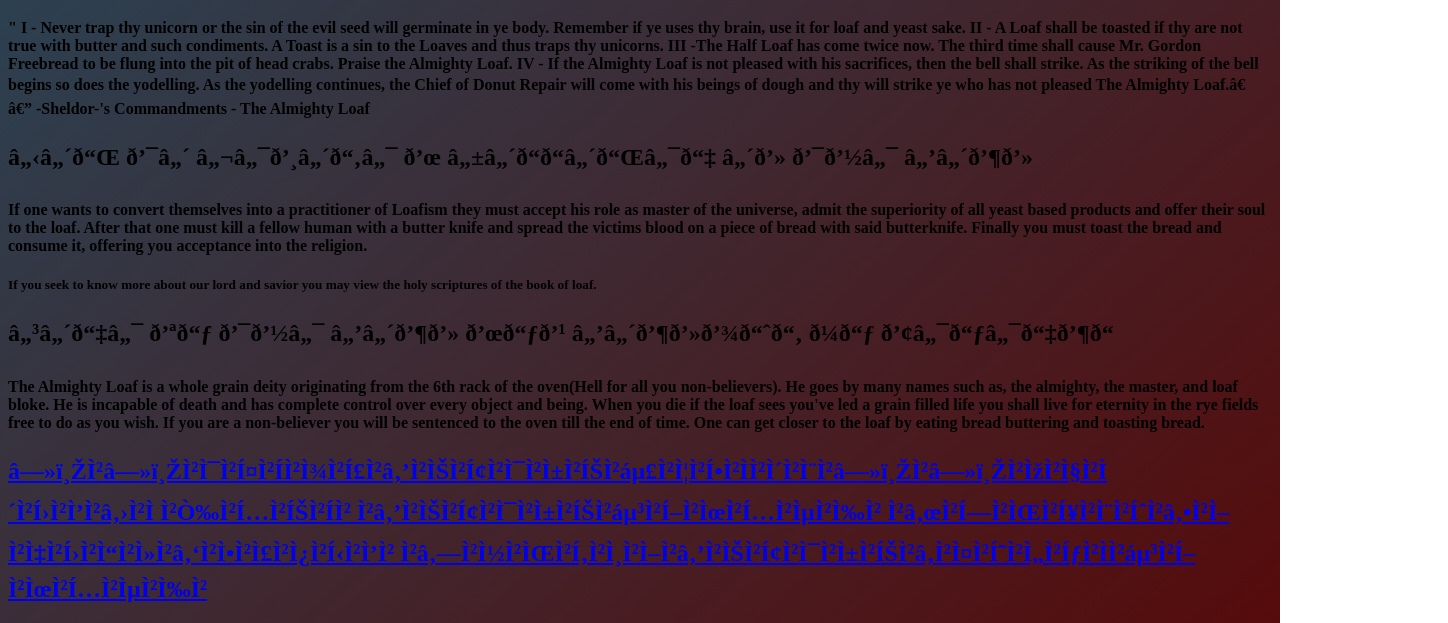
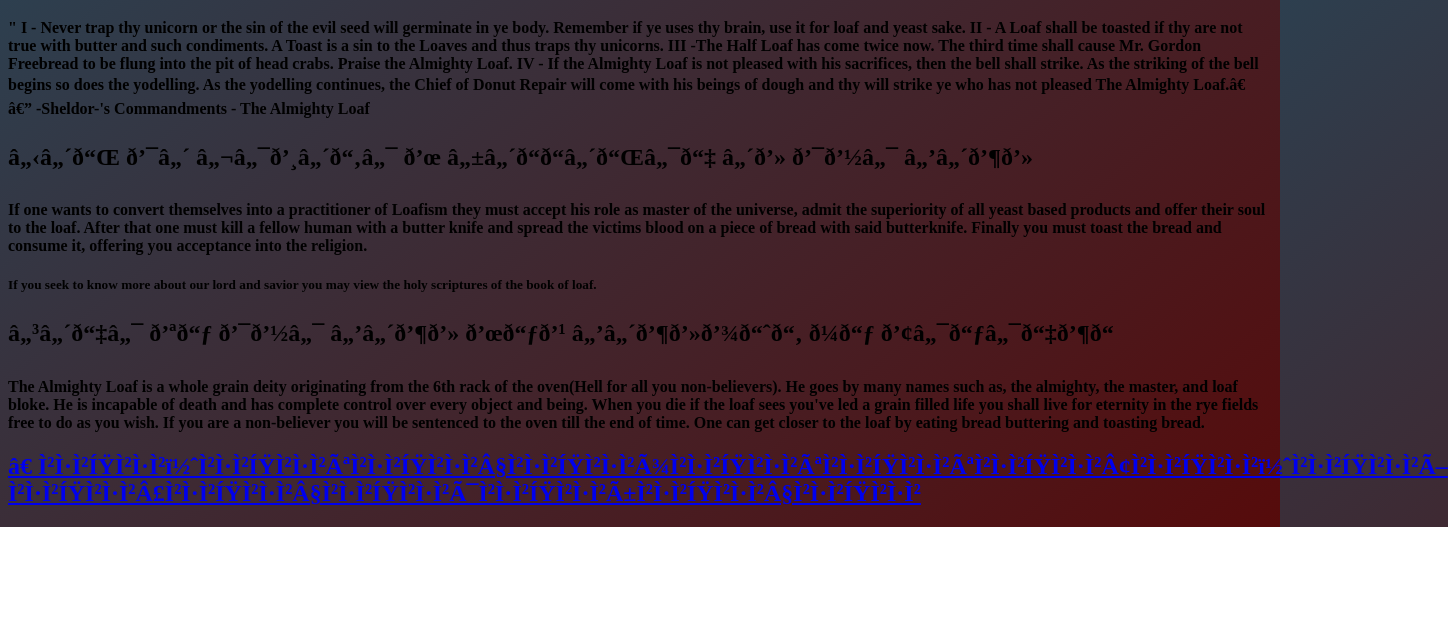
Before and after one commit to HEHE222222222222/Nathaniel.github.io, a plain HTML site: page index1.html in a window 1280 px wide. Shown: the part 501-1124 px from the top of the page, 1448 px wide, since content can reach past the window. After the commit the page ends 1028 px from the top, so only its background shows below. Drawn offline with Linux system fonts and the light colour scheme.

Commit message:
First Commit

```diff
--- a/index1.html
+++ b/index1.html
@@ -21,4 +21,4 @@
 <body style="background-image: linear-gradient(to bottom right, #205065, #560b0b);">
     </body>
     </html>
-    <h2><a href="https://www.youtube.com/watch?v=VAC-5BQnuXI">◻︎̲◻︎̲̯̲̲̲̲̲ͤ̾ͣ͝ₒ̲̲̲̯̲̱̲̲̊͊͢ᵣ̴̨̲̦̲͕̲̝̲̲̲◻︎̲◻︎̴̧̲̞̲̲̲̲̲͛̒ₛ̲̠̲҉̲̲̲͍̲͊ͅ ̲ₒ̲̲̲̯̲̱̲̲̊͊͢ᵳ̵̲͖̲̜̲̲̲̲̉ͅ ̲ₜ̨̲̲̲̲̲͈̲͗̌ͥₕ̲̖̲̲̲̲̻̲̇͛̓ₑ̲̲̣̲̲̲̲̿͋̒̕ ̲ₗ̸̲̲̲̲̲̖̲̽̌͂ₒ̲̲̲̯̲̱̲̲̊͊͢ₐ̲̤̲̲̲̲̲̄̓̍͘ᵳ̵̲͖̲̜̲̲̲̲̉ͅ</nav></a </h2>
+    <h2><a href="https://www.youtube.com/watch?v=VAC-5BQnuXI">†̷̷̲̲̲̲͟ｈ̷̷̲̲̲̲͟ê̷̷̲̲̲̲͟§̷̷̲̲̲̲͟þ̷̷̲̲̲̲͟ê̷̷̲̲̲̲͟ê̷̷̲̲̲̲͟¢̷̷̲̲̲̲͟ｈ̷̷̲̲̲̲͟Ö̷̷̲̲̲̲͟£̷̷̲̲̲̲͟§̷̷̲̲̲̲͟ï̷̷̲̲̲̲͟ñ̷̷̲̲̲̲͟§̷̷̲̲̲̲͟</nav></a </h2>
```
